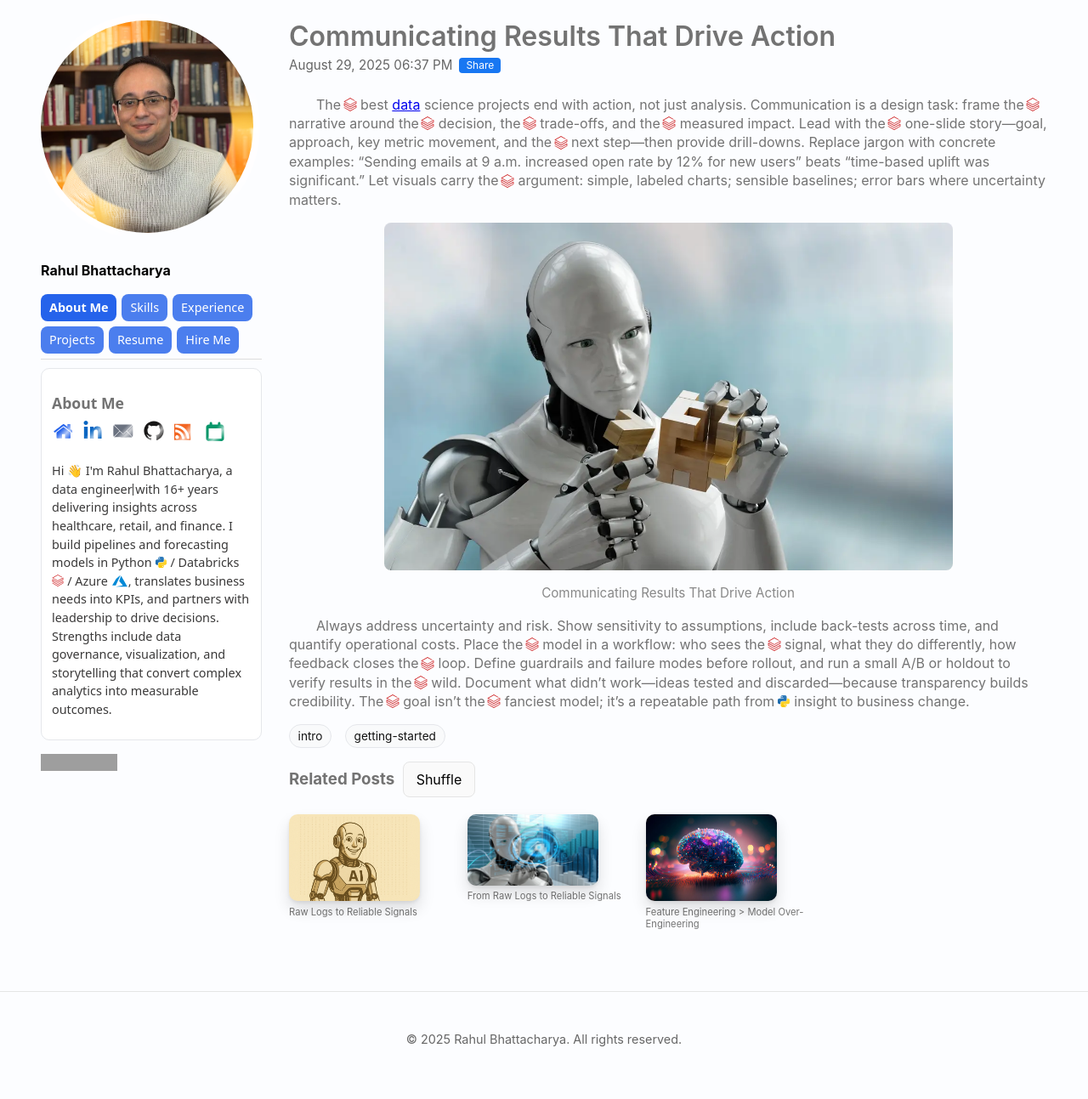
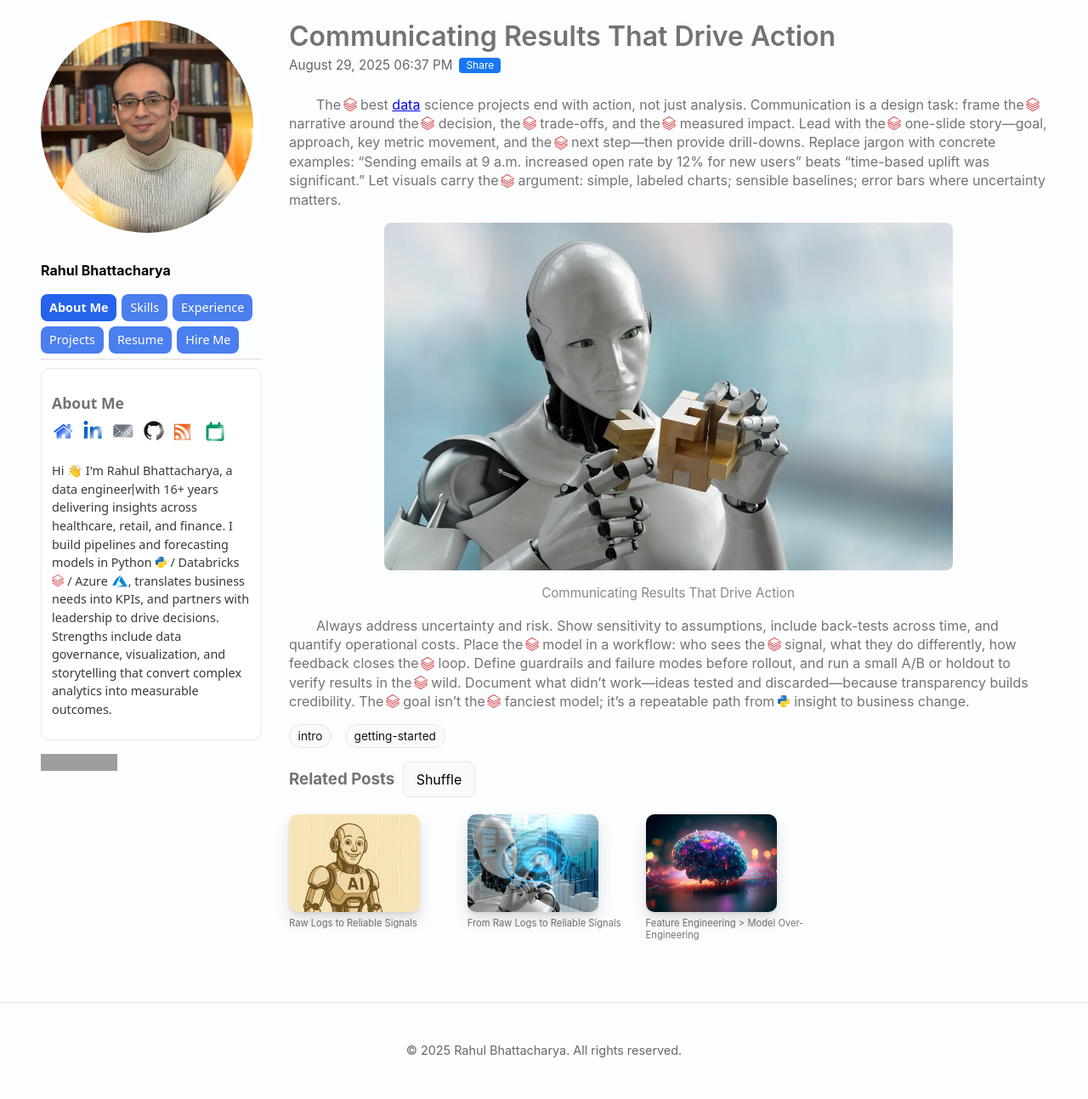
Before and after one commit to RahulBhattacharya1/RahulBhattacharya1.github.io, a Jekyll site: the page built from _posts/2025-08-24-second.md, in a window 1280 px wide. Shown: the whole page at 85% size. Built offline with Jekyll 4.4.1, drawn with Linux system fonts in a browser that asks for light colours; comment, search, counter and statistics services are not loaded; grey boxes are pictures that could not be loaded.

Commit message:
Update main.scss

```diff
--- a/assets/css/main.scss
+++ b/assets/css/main.scss
@@ -831,6 +831,7 @@ pre {
 .related-thumb {
   width: 100%;
   height: auto;
+  aspect-ratio: 4 / 3;
   animation: none !important;
   margin: 0 !important;
   object-fit: cover;
```
